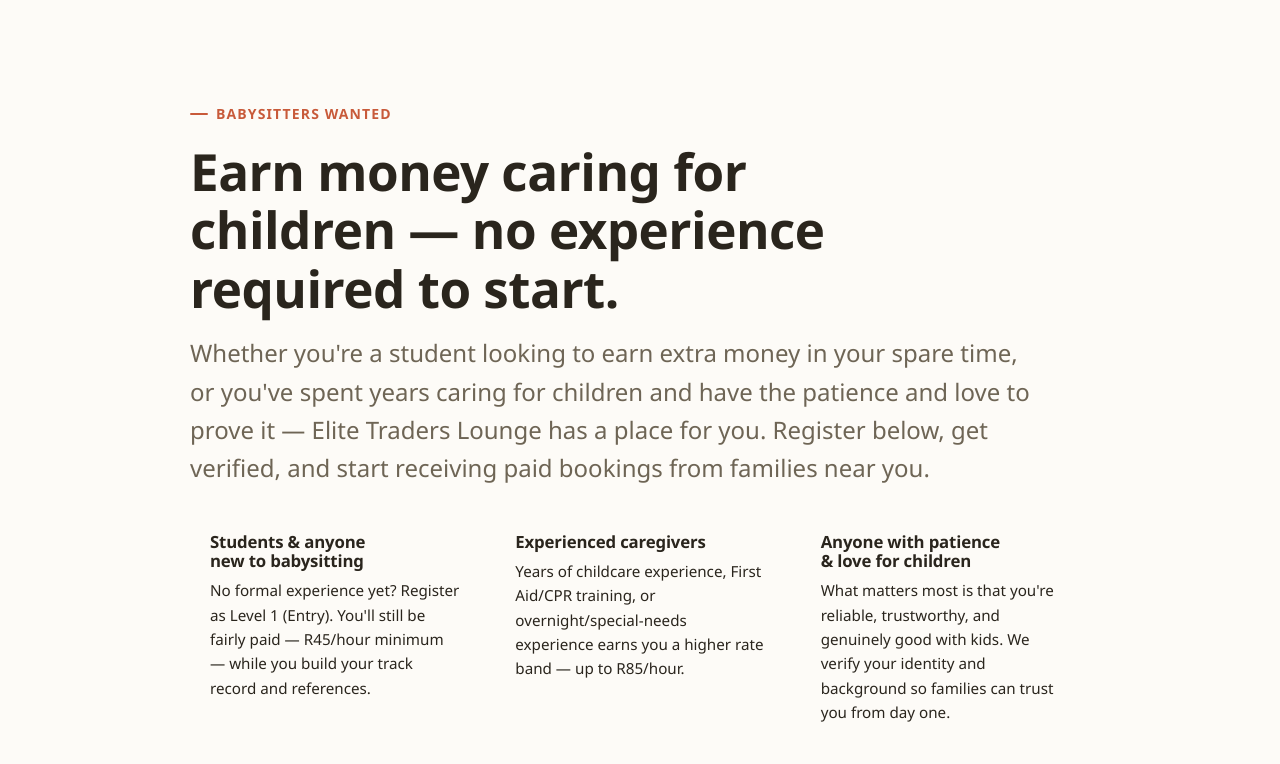
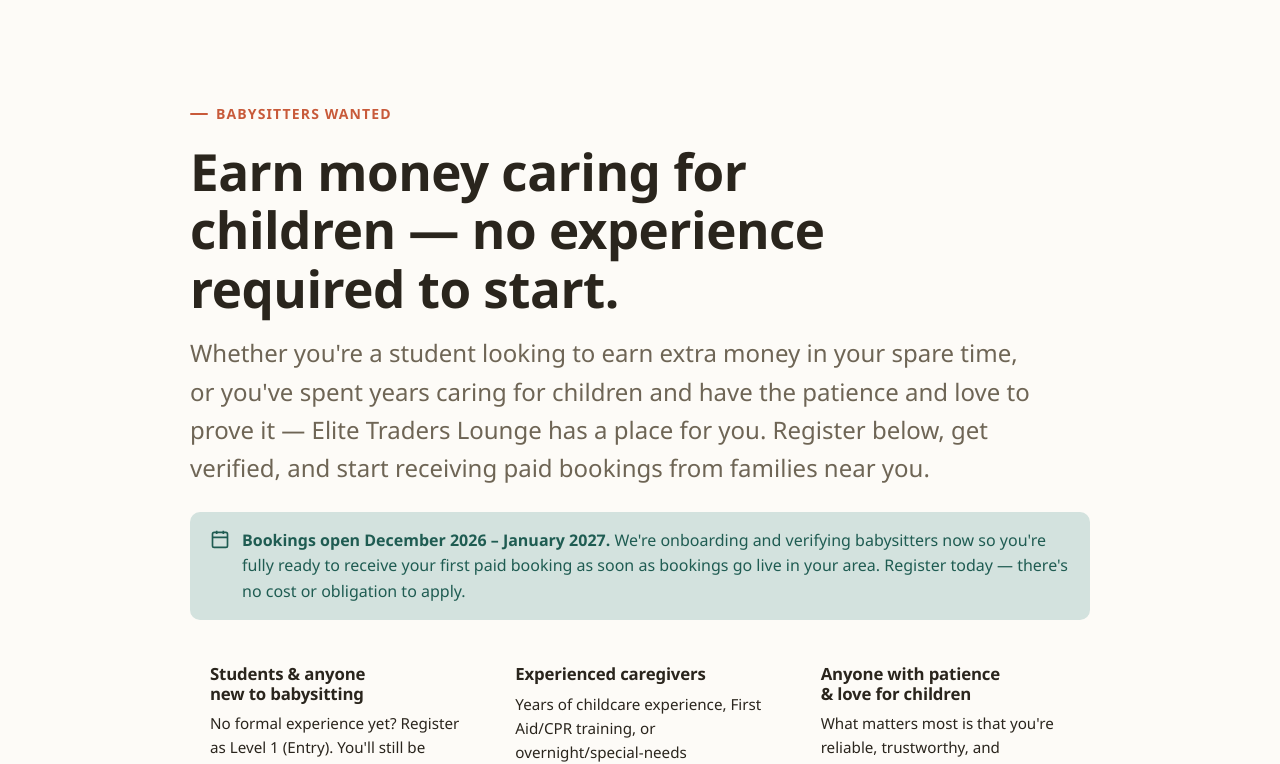
Before and after one commit to lemogangmasethe-svg/elite-traders-lounge-backend, a plain HTML site: page recruit.html in a window 1280 px wide. Shown: the part 74-838 px from the top of the page. Drawn offline with Linux system fonts and the light colour scheme; a web font is replaced by a local one.

Commit message:
Recruit page: add banner announcing bookings open Dec 2026 - Jan 2027

```diff
--- a/recruit.html
+++ b/recruit.html
@@ -83,6 +83,10 @@
       <span class="eyebrow">Babysitters wanted</span>
       <h1>Earn money caring for children — no experience required to start.</h1>
       <p>Whether you're a student looking to earn extra money in your spare time, or you've spent years caring for children and have the patience and love to prove it — Elite Traders Lounge has a place for you. Register below, get verified, and start receiving paid bookings from families near you.</p>
+      <div class="alert alert--info" style="margin-bottom: var(--space-6);">
+        <svg width="20" height="20" viewBox="0 0 24 24" fill="none" stroke="currentColor" stroke-width="2"><rect x="3" y="4" width="18" height="18" rx="2"/><path d="M16 2v4M8 2v4M3 10h18"/></svg>
+        <span><strong>Bookings open December 2026 &ndash; January 2027.</strong> We're onboarding and verifying babysitters now so you're fully ready to receive your first paid booking as soon as bookings go live in your area. Register today &mdash; there's no cost or obligation to apply.</span>
+      </div>
       <div class="recruit-audience">
         <div class="recruit-audience__card">
           <h3>Students &amp; anyone new to babysitting</h3>
```
